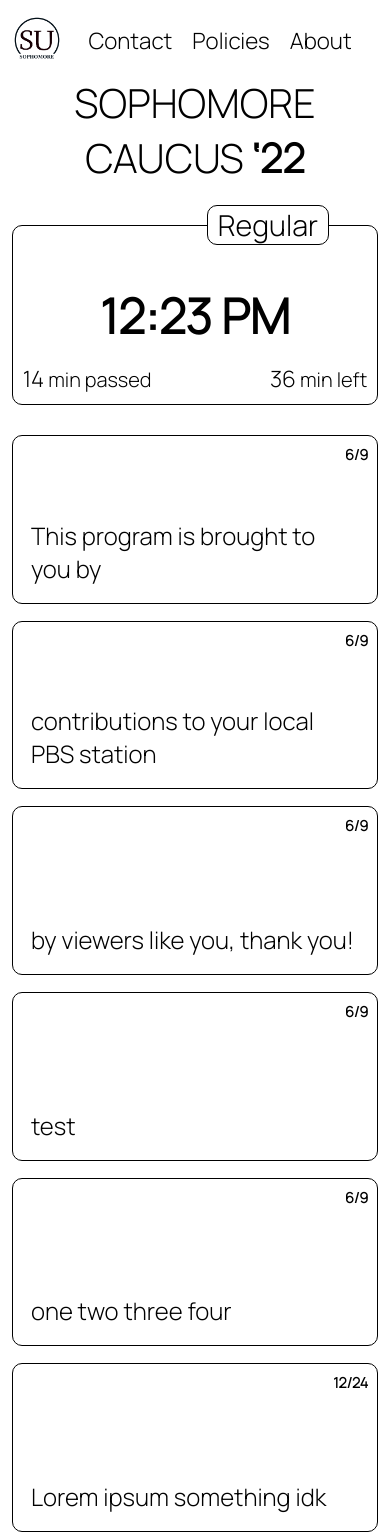
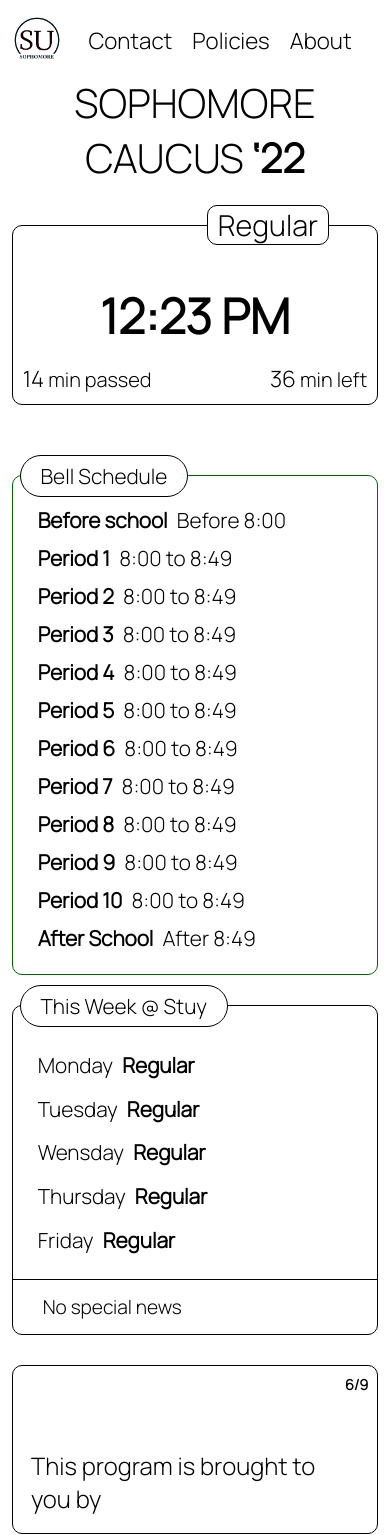
Before and after one commit to leomet07/sophomore.stuysu.org, a Next.js app: page / in a window 390 px wide. Shown: the top 1535 px of the page. Built offline with nearby package versions, Linux system fonts and the light colour scheme.

Commit message:
Added Bell Schedule and weekly schedule
Both are responsive on mobile, tablet, and desktop screens. However, both have hardcoded data.

```diff
--- /dev/null
+++ b/components/BellSchedule.tsx
@@ -0,0 +1,74 @@
+import styles from "../styles/BellSchedule.module.css";
+
+const BellSchedule = () => {
+	return (
+		<div id={styles.bell_schedule_parent}>
+			<div id={styles.label}>
+				<span>Bell Schedule</span>
+			</div>
+			<div id={styles.bell_schedule}>
+				<div id={styles.schedule_container}>
+					<div id={styles.right}>
+						<p>
+							<span className={styles.highlight}>
+								Before school
+							</span>
+							&nbsp;Before 8:00
+						</p>
+						<p>
+							<span className={styles.highlight}>Period 1</span>
+							&nbsp;8:00 to 8:49
+						</p>
+						<p>
+							<span className={styles.highlight}>Period 2</span>
+							&nbsp;8:00 to 8:49
+						</p>
+						<p>
+							<span className={styles.highlight}>Period 3</span>
+							&nbsp;8:00 to 8:49
+						</p>
+						<p>
+							<span className={styles.highlight}>Period 4</span>
+							&nbsp;8:00 to 8:49
+						</p>
+						<p>
+							<span className={styles.highlight}>Period 5</span>
+							&nbsp;8:00 to 8:49
+						</p>
+					</div>
+
+					<div id={styles.left}>
+						<p>
+							<span className={styles.highlight}>Period 6</span>
+							&nbsp;8:00 to 8:49
+						</p>
+						<p>
+							<span className={styles.highlight}>Period 7</span>
+							&nbsp;8:00 to 8:49
+						</p>
+						<p>
+							<span className={styles.highlight}>Period 8</span>
+							&nbsp;8:00 to 8:49
+						</p>
+						<p>
+							<span className={styles.highlight}>Period 9</span>
+							&nbsp;8:00 to 8:49
+						</p>
+						<p>
+							<span className={styles.highlight}>Period 10</span>
+							&nbsp;8:00 to 8:49
+						</p>
+						<p>
+							<span className={styles.highlight}>
+								After School
+							</span>
+							&nbsp;After 8:49
+						</p>
+					</div>
+				</div>
+			</div>
+		</div>
+	);
+};
+
+export default BellSchedule;
--- /dev/null
+++ b/components/WeeklySchedule.tsx
@@ -0,0 +1,38 @@
+import styles from "../styles/WeeklySchedule.module.css";
+
+const WeeklySchedule = () => {
+	return (
+		<div id={styles.weekly_schedule_parent}>
+			<div id={styles.label}>
+				<span>This Week @ Stuy</span>
+			</div>
+			<div id={styles.weekly_schedule_box}>
+				<div id={styles.weekly_schedule}>
+					<p>
+						Monday <span className={styles.highlight}>Regular</span>
+					</p>
+					<p>
+						Tuesday{" "}
+						<span className={styles.highlight}>Regular</span>
+					</p>
+					<p>
+						Wensday{" "}
+						<span className={styles.highlight}>Regular</span>
+					</p>
+					<p>
+						Thursday{" "}
+						<span className={styles.highlight}>Regular</span>
+					</p>
+					<p>
+						Friday <span className={styles.highlight}>Regular</span>
+					</p>
+				</div>
+				<div id={styles.special_news_container}>
+					<p>No special news</p>
+				</div>
+			</div>
+		</div>
+	);
+};
+
+export default WeeklySchedule;
--- a/pages/index.tsx
+++ b/pages/index.tsx
@@ -4,6 +4,8 @@ import Image from "next/image";
 import styles from "../styles/Home.module.css";
 import Announcement from "../components/Announcement";
 import ScheduleWidget from "../components/ScheduleWidget";
+import BellSchedule from "../components/BellSchedule";
+import WeeklySchedule from "../components/WeeklySchedule";
 
 const Home: NextPage = () => {
 	return (
@@ -23,6 +25,14 @@ const Home: NextPage = () => {
 				</h1>
 				<section id={styles.schedule_widget}>
 					<ScheduleWidget />
+				</section>
+				<section id={styles.schedule_information}>
+					<div id={styles.bell_schedule_container}>
+						<BellSchedule />
+					</div>
+					<div id={styles.weekly_schedule_container}>
+						<WeeklySchedule />
+					</div>
 				</section>
 				<section id={styles.announcements}>
 					<Announcement
--- /dev/null
+++ b/styles/BellSchedule.module.css
@@ -0,0 +1,84 @@
+#bell_schedule_parent {
+	width: 100%;
+	height: 100%;
+	display: flex;
+	flex-direction: column;
+	justify-content: space-between;
+}
+
+#bell_schedule {
+	height: 330px;
+	padding: 20px;
+	padding-top: 50px;
+	padding-bottom: 30px;
+	margin-top: auto;
+	border: 1px solid darkgreen;
+	border-radius: 10px;
+}
+
+#label {
+	background-color: white;
+	border: 1px solid black;
+	border-radius: 30px;
+	width: fit-content;
+	height: 40px;
+	position: absolute;
+	z-index: 3;
+	display: flex;
+	align-items: center;
+	justify-content: center;
+	padding-right: 10px;
+	padding-left: 10px;
+	margin-left: 2vw;
+	padding: 20px;
+}
+
+#label span {
+	font-size: 1.3rem;
+}
+
+#schedule_container {
+	font-size: 1.3rem;
+	display: flex;
+	justify-content: space-between;
+	height: 100%;
+}
+
+#right,
+#left {
+	height: 100%;
+	display: flex;
+	flex-direction: column;
+	justify-content: space-between;
+}
+
+.highlight {
+	font-weight: bold;
+	margin-right: 5px;
+	margin-left: 5px;
+}
+@media (max-width: 600px) {
+	#schedule_container {
+		display: block;
+	}
+	#right,
+	#left {
+		display: block;
+		height: fit-content;
+	}
+
+	#right p,
+	#left p {
+		margin-top: 10px;
+		margin-bottom: 10px;
+	}
+
+	#bell_schedule_parent {
+		height: 520px;
+	}
+	#bell_schedule {
+		height: 500px;
+		padding-top: 20px;
+		padding-bottom: 20px;
+	}
+}
--- a/styles/Home.module.css
+++ b/styles/Home.module.css
@@ -42,3 +42,43 @@
 	width: 100%;
 	height: 200px;
 }
+
+#schedule_information {
+	height: 350px;
+	margin-top: 50px;
+	width: 100%;
+	/* border: 1px solid red; */
+	display: flex;
+	justify-content: space-around;
+}
+
+#bell_schedule_container {
+	width: 60%;
+	max-width: 730px;
+	height: 350px;
+}
+
+#weekly_schedule_container {
+	width: 35%;
+	height: 350px;
+}
+@media (max-width: 1130px) {
+	#schedule_information {
+		display: block;
+		height: fit-content;
+	}
+
+	#bell_schedule_container,
+	#weekly_schedule_container {
+		margin: auto;
+		margin-top: 10px;
+		margin-bottom: 10px;
+		width: 100%;
+		max-width: 100%;
+	}
+}
+@media (max-width: 600px) {
+	#bell_schedule_container {
+		height: fit-content;
+	}
+}
--- /dev/null
+++ b/styles/WeeklySchedule.module.css
@@ -0,0 +1,67 @@
+#weekly_schedule_parent {
+	width: 100%;
+	height: 100%;
+	display: flex;
+	flex-direction: column;
+	justify-content: space-between;
+}
+
+#label {
+	background-color: white;
+	border: 1px solid black;
+	border-radius: 30px;
+	width: fit-content;
+	height: 40px;
+	position: absolute;
+	z-index: 3;
+	display: flex;
+	align-items: center;
+	justify-content: center;
+	padding-right: 10px;
+	padding-left: 10px;
+	margin-left: 2vw;
+	padding: 20px;
+}
+
+#label span {
+	font-size: 1.3rem;
+}
+
+#weekly_schedule_box {
+	height: 330px;
+	padding-top: 20px;
+	margin-top: auto;
+	border: 1px solid black;
+	border-radius: 10px;
+	display: flex;
+	flex-direction: column;
+	justify-content: space-between;
+}
+#special_news_container {
+	height: 70px;
+	width: 100%;
+	border-top: 1px solid black;
+	padding-left: max(30px, 2vw);
+	display: flex;
+	align-items: center;
+}
+#special_news_container p {
+	font-size: 1.2rem;
+}
+#weekly_schedule {
+	height: 100%;
+	display: flex;
+	flex-direction: column;
+	justify-content: space-between;
+	padding: 25px;
+}
+
+#weekly_schedule p {
+	font-size: 1.3rem;
+}
+
+.highlight {
+	font-weight: bold;
+	margin-right: 5px;
+	margin-left: 5px;
+}
```
